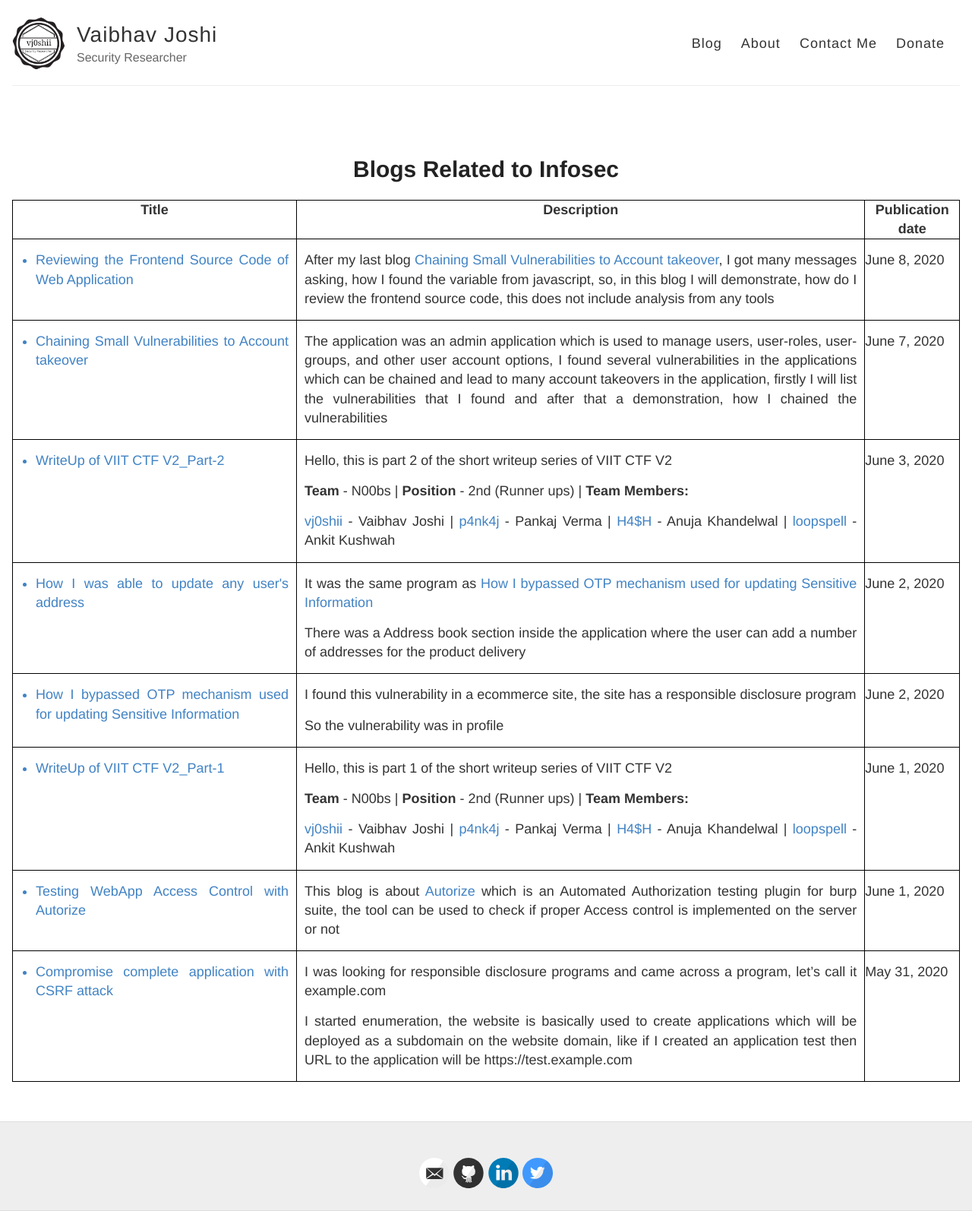
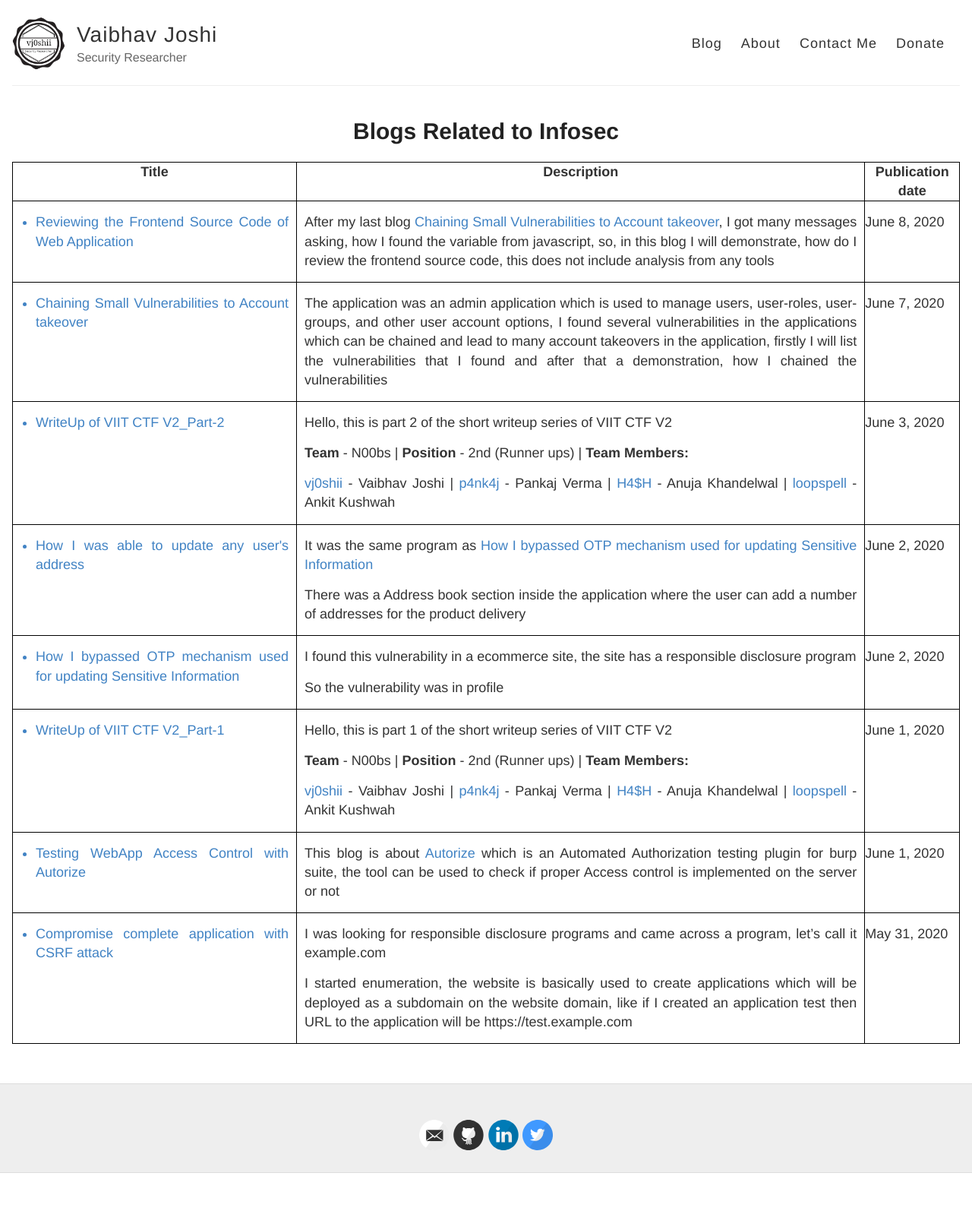
Before and after one commit to vj0shii/vj0shii.github.io, a Jekyll site: the page built from blogs.html, in a window 1280 px wide. Shown: the whole page at 76% size. Built offline with Jekyll 4.4.1, drawn with Linux system fonts in a browser that asks for light colours; after the commit the page ends 1544 px from its top, so only the background shows below that.

Commit message:
Update blogs.html

```diff
--- a/blogs.html
+++ b/blogs.html
@@ -19,7 +19,12 @@ table, td, th {
 	text-align: justify;
 	text-justify: inter-word;
 	}
+
+.container-blog {
+	margin-top: -50px;
+	}
 </style>
+<div class="container-blog">
 <div align="center"><h1>Blogs Related to Infosec</h1></div>
 <div class="posts">
 <table border="1px" width="100%">
@@ -46,3 +51,4 @@ table, td, th {
 	</tbody>
 	</table>
 </div>
+</div>
```
